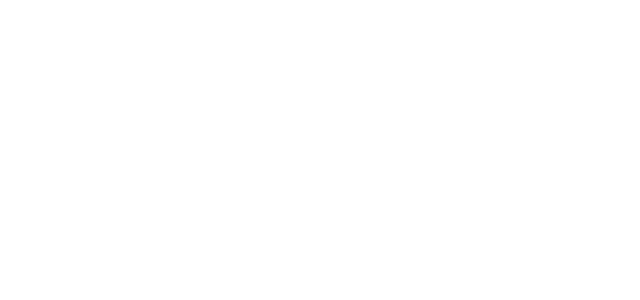
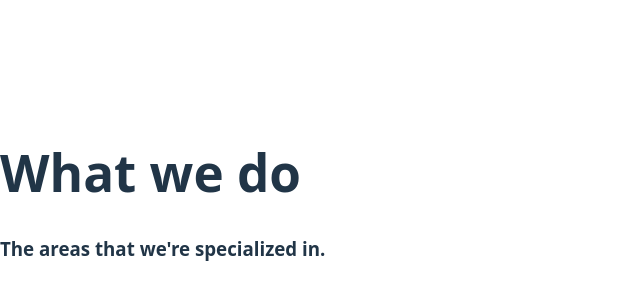
Before and after one commit to ToxirjonovN65/figma, a React app: page / in a window 1280 px wide. Shown: the part 204-504 px from the top of the page, without its empty margins (0-640 px from the left). Built offline with nearby package versions, Linux system fonts and the light colour scheme; the HTML template or start-up script is replaced by a standard one.

Commit message:
cards_main

```diff
--- a/src/App.jsx
+++ b/src/App.jsx
@@ -1,10 +1,11 @@
 import React from 'react'
+import Cards from './New_Production/Cards/Cards'
 
 const App = () => {
   return (
     <div>
 
-
+    <Cards/>
 
 
 
--- a/src/New_Production/Cards/Cards.jsx
+++ b/src/New_Production/Cards/Cards.jsx
@@ -0,0 +1,21 @@
+import React from 'react'
+
+const Cards = () => {
+  return (
+    <div>
+
+    <div className="cards">
+        <div className="top_texts">
+            <h1>What we do</h1>
+            <h3>The areas that we're specialized in.</h3>
+        </div>
+        <div className="bottom_cards">
+            <div className="card_1"></div>
+        </div>
+    </div>
+
+    </div>
+  )
+}
+
+export default Cards
```
